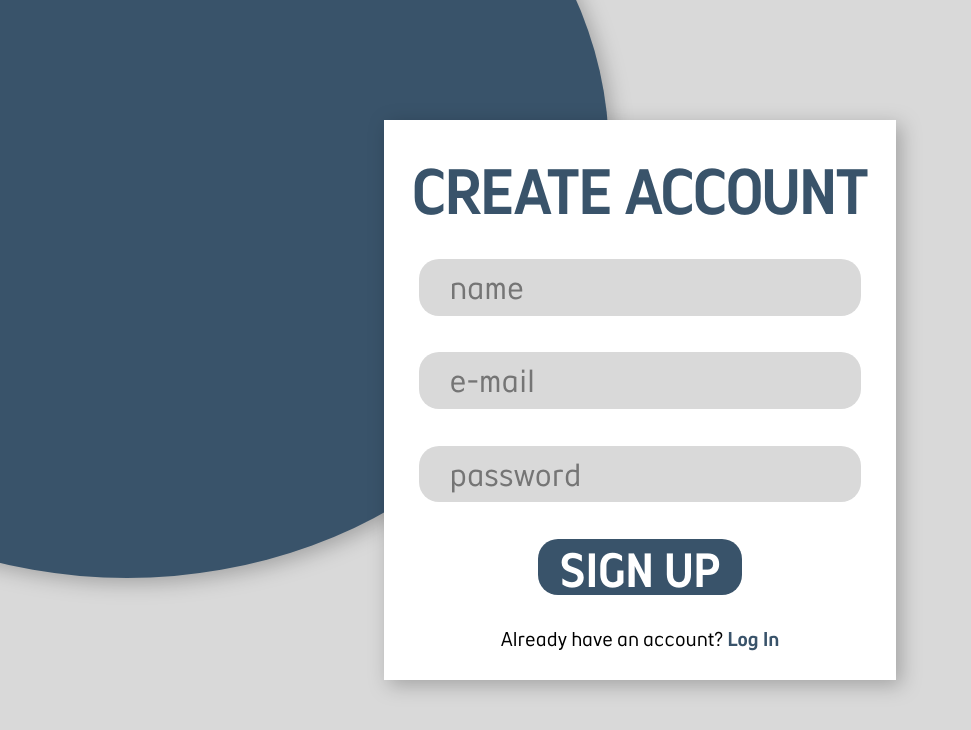
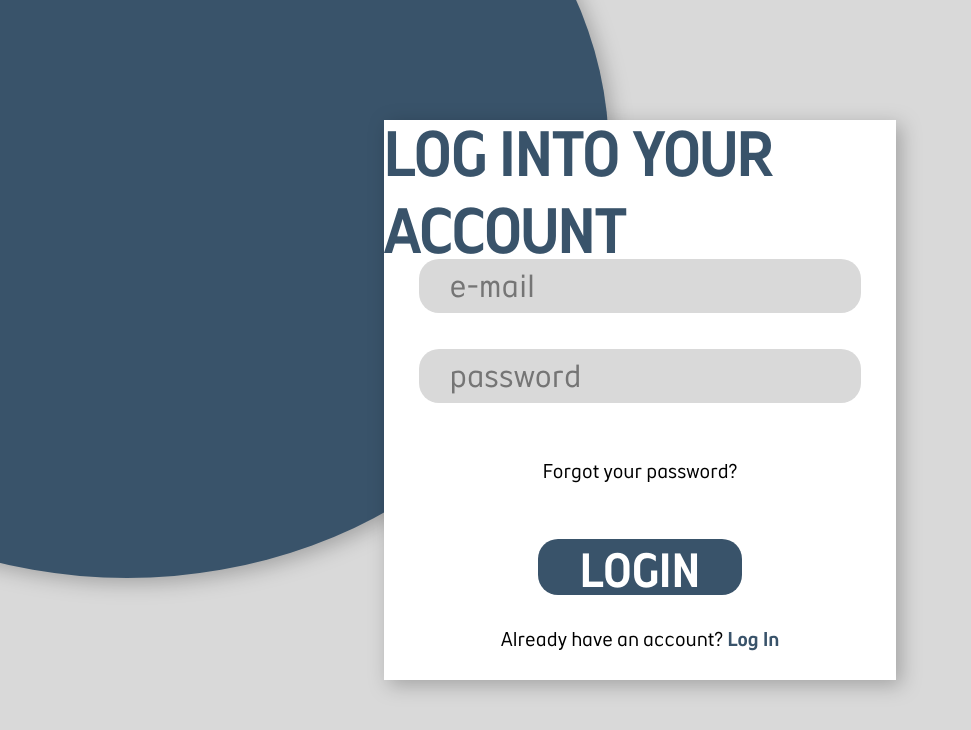
Before and after one commit to Penny-Planner/WebApp, a React app in the folder PennyPlanner/: page /signup in a window 1280 px wide. Shown: the top 730 px of the page, without its empty margins (0-971 px from the left). Built offline with nearby package versions, Linux system fonts and the light colour scheme.

Commit message:
adjusted some styling

```diff
--- a/PennyPlanner/src/App.js
+++ b/PennyPlanner/src/App.js
@@ -5,7 +5,7 @@ import Signup from "./pages/Signup";
 
 const App = () => {
     return (
-            <Signup />
+            <Login />
     )
 }
 
--- a/PennyPlanner/src/assets/css files/login.css
+++ b/PennyPlanner/src/assets/css files/login.css
@@ -33,14 +33,28 @@
     filter: drop-shadow(5px 5px 10px rgba(0,0,0,0.25))
 }
 
+.login_form {
+    height: 60%;
+    width: 100%;
+    display: flex;
+    flex-direction: column;
+    align-items: center;
+    row-gap: 10.93%;
+}
+
 .login_title {
-
+    height: 24.85%;
+    display: flex;
+    align-items: center;
 }
 
 .login_input {
     background-color: #d9d9d9;
     width: 80%;
-    height: 10%;
+    height: 16.69%;
+    border-radius: 20px;
+    border: none;
+    padding-left: 6%;
 }
 
 .pw_msg {
@@ -50,9 +64,13 @@
 .login_button {
     background-color: #39536A;
     width: 40%;
-    height: 10%;
+    height: 16.69%;
+    border: none;
+    border-radius: 20px;
 }
 
 .sign-up_msg {
-
+    height: 15.15%;
+    display:flex;
+    align-items: center;
 }
--- a/PennyPlanner/src/pages/Login/index.js
+++ b/PennyPlanner/src/pages/Login/index.js
@@ -3,20 +3,27 @@ import '../../assets/css files/login.css'
 
 
 export default function Login() {
-    return(
+    return (
         <div className="fullscreen">
             <div className="circle_background">
 
             </div>
             <div className="login-form_background">
-                <p className="login_title">
-                    Log Into Your Account
-                </p>
-                <input type="text" className="login_input" placeholder="e-mail" />
-                <input type="text" className="login_input" placeholder="password" />
-                <p className="pw_msg">Forgot your password?</p>
-                <input type="button" className="login_button" value="LOGIN" />
-                <p className="sign-up_msg">Don't have an account? Sign Up</p>
+                <div className="login_title">
+                    <p className="andantedisplay-bold-blue-64px">
+                        LOG INTO YOUR ACCOUNT
+                    </p>
+                </div>
+                <form className="login_form">
+                    <input type="text" className="login_input andantetext-regular-black-32px" placeholder="e-mail" />
+                    <input type="text" className="login_input andantetext-regular-black-32px" placeholder="password" />
+                    <p className="pw_msg andantetext-regular-black-20px">Forgot your password?</p>
+                    <input type="button" className="login_button andantetext-bold-white-48px" value="LOGIN" />
+                </form>
+
+                <div className="sign-up_msg">
+                    <p> <span className="andantetext-regular-black-20px">Already have an account? </span><span className="andantetext-bold-blue-20px">Log In</span> </p>
+                </div>
             </div>
         </div>
     );
```
